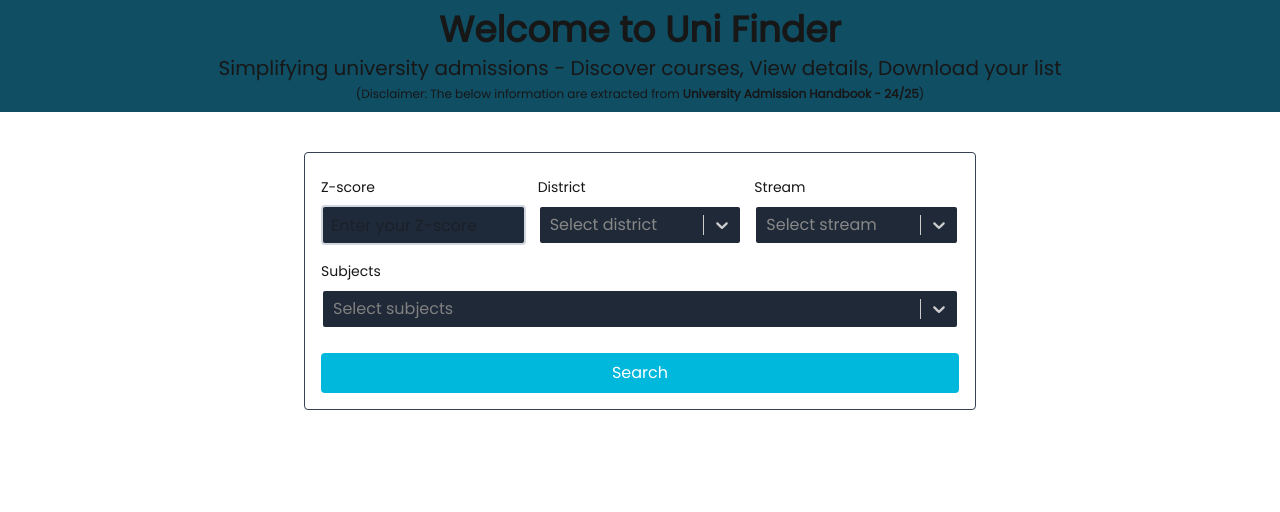
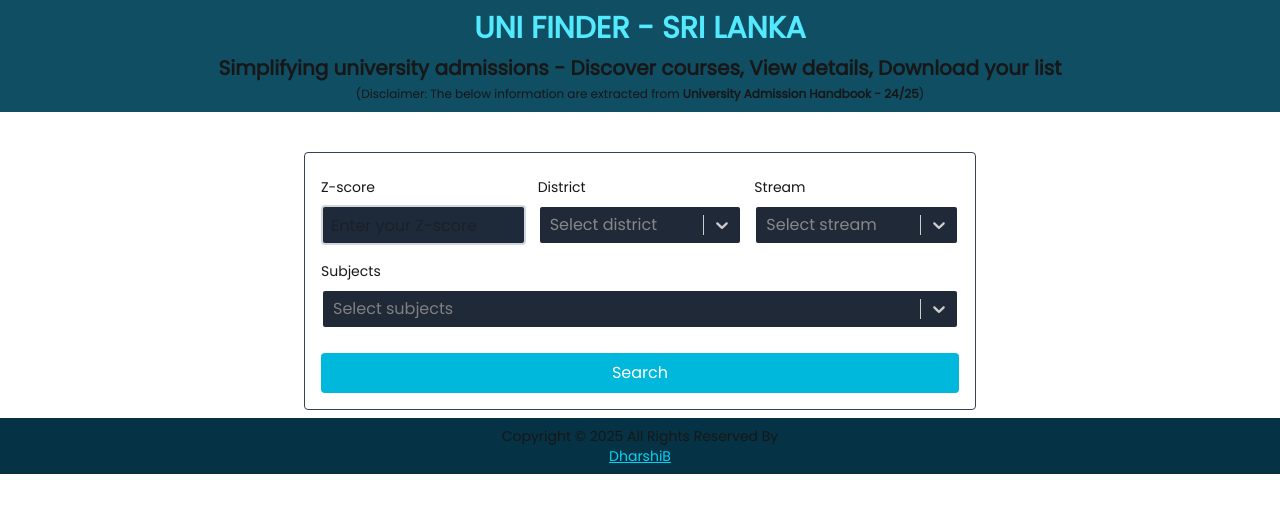
Before and after one commit to DharshiBalasubramaniyam/uni-finder, a Next.js app: page / in a window 1280 px wide. Shown: the top 512 px of the page. Built offline with nearby package versions, Linux system fonts and the light colour scheme.

Commit message:
Adjust font sizes

```diff
--- /dev/null
+++ b/src/app/components/common/Footer.tsx
@@ -0,0 +1,23 @@
+function Footer() {
+   return (
+      <footer className="w-full bg-cyan-950 p-2 text-sm">
+
+         <p
+            className="text-center"
+         >
+            Copyright &copy; {new Date().getFullYear()} All Rights Reserved By
+            <br/>
+            <a
+               className="text-cyan-400 underline hover:text-cyan-600"
+               href="http://dharshi.vercel.app"
+               target="_blank"
+            >
+               DharshiB
+            </a>
+         </p>
+
+      </footer>
+   )
+}
+
+export default Footer;
--- a/src/app/components/common/Header.tsx
+++ b/src/app/components/common/Header.tsx
@@ -1,8 +1,8 @@
 function Header() {
    return (
       <header className="flex flex-col items-center justify-center p-3 fixed top-0 left-0 h-32 md:h-28 w-full bg-cyan-900">
-         <h1 className="text-xl md:text-4xl font-bold text-center">Welcome to Uni Finder</h1>
-         <p className="text-sm md:text-xl text-center mt-1">Simplifying university admissions - Discover courses, View details, Download your list</p>
+         <h1 className="text-xl md:text-3xl font-bold text-center text-cyan-300 uppercase">Uni&nbsp;Finder - SRI LANKA</h1>
+         <p className="text-sm md:text-xl text-center mt-2 font-semibold">Simplifying university admissions - Discover courses, View details, Download your list</p>
          <p className="text-xs mt-1 text-center">(Disclaimer: The below information are extracted from <strong>University Admission Handbook - 24/25</strong>)</p>
       </header>
    )
--- a/src/app/page.tsx
+++ b/src/app/page.tsx
@@ -8,6 +8,7 @@ import Label from "./components/form/Label";
 import { useRouter } from "next/navigation";
 import Header from "./components/common/Header";
 import { OptionType } from "./types/Types";
+import Footer from "./components/common/Footer";
 
 export default function Home() {
 
@@ -118,6 +119,7 @@ export default function Home() {
           </button>
         </form>
       </div>
+      <Footer/>
     </main>
   );
 }
--- a/src/app/results/ResultsPage.tsx
+++ b/src/app/results/ResultsPage.tsx
@@ -18,6 +18,7 @@ import autoTable from 'jspdf-autotable'
 import { DropdownMenu, DropdownMenuTrigger, DropdownMenuContent, DropdownMenuItem, DropdownMenuPortal } from "@radix-ui/react-dropdown-menu";
 import { CourseDataType, OptionType, TableDataType } from "../types/Types";
 import { fetchCSVData } from "./Utils";
+import Footer from "../components/common/Footer";
 
 // TODO:
 // Extract repeated csv files read across 2 pages into a common function
@@ -328,7 +329,7 @@ export default function ResultsPage() {
                                  <th className="p-2">Action</th>
                               </tr>
                            </thead>
-                           <tbody className="bg-gray-700 text-white *:text-center *:hover:bg-gray-600 *:border-b *:border-b-gray-800">
+                           <tbody className="bg-gray-700 text-white text-sm *:text-center *:hover:bg-gray-600 *:border-b *:border-b-gray-800">
                               {
                                  tableData.map((course, index) => {
                                     return course.isHidden ? (
@@ -487,6 +488,7 @@ export default function ResultsPage() {
             </div>
 
          </div>
+         <Footer />
       </main>
    );
 }
```
